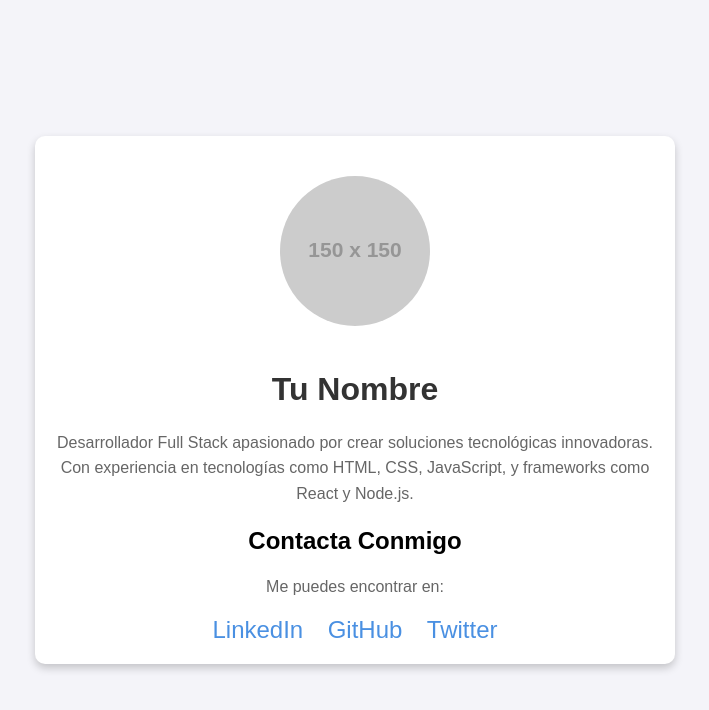
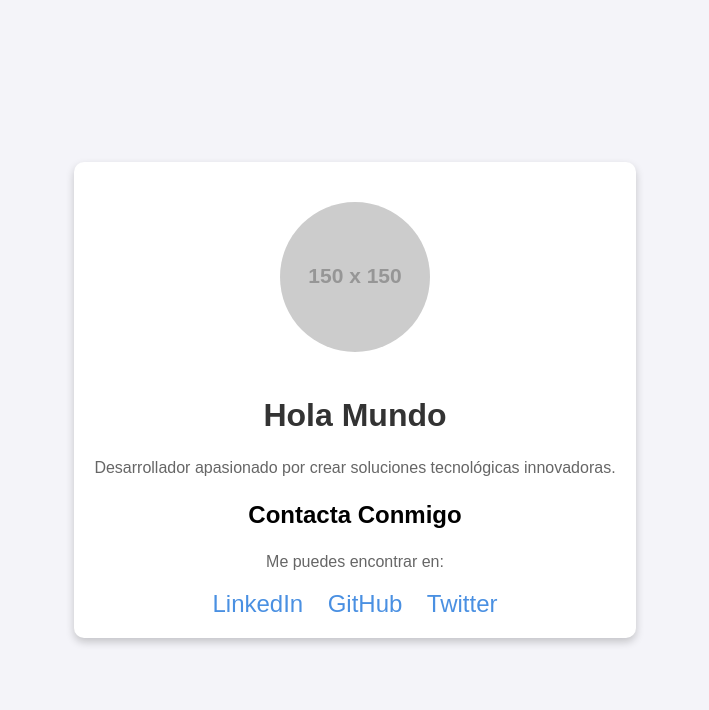
Before and after one commit to HeidiVM/Hola-Mundo, a plain HTML site: page index.html in a window 1280 px wide. Shown: the whole page, without its empty margins (285-994 px from the left). Drawn offline with Linux system fonts and the light colour scheme; placeholder pictures from the web are drawn by us.

Commit message:
Update index.html

```diff
--- a/index.html
+++ b/index.html
@@ -48,8 +48,8 @@
 <body>
     <div class="container">
         <img src="https://via.placeholder.com/150" alt="Foto de Perfil" class="profile-pic">
-        <h1>Tu Nombre</h1>
-        <p>Desarrollador Full Stack apasionado por crear soluciones tecnológicas innovadoras. Con experiencia en tecnologías como HTML, CSS, JavaScript, y frameworks como React y Node.js.</p>
+        <h1>Hola Mundo</h1>
+        <p>Desarrollador  apasionado por crear soluciones tecnológicas innovadoras.</p>
 
         <h2>Contacta Conmigo</h2>
         <p>Me puedes encontrar en:</p>
```
